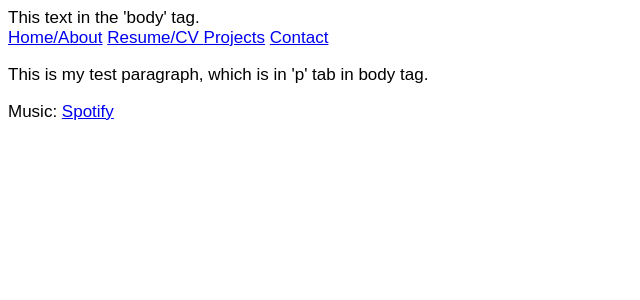
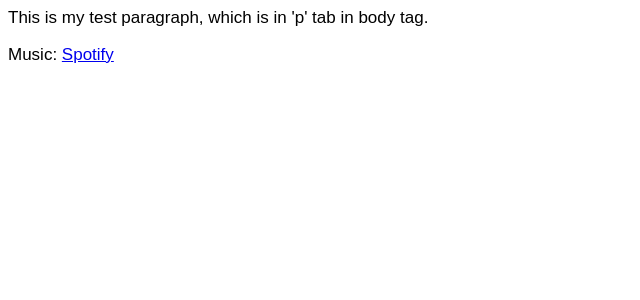
Before and after one commit to benn9833/benn9833.github.io, a Jekyll site: the page index.html, which Jekyll copies as it is, in a window 1280 px wide. Shown: the top 300 px of the page, without its empty margins (0-640 px from the left). Built offline with Jekyll 4.4.1, drawn with Linux system fonts in a browser that asks for light colours.

Commit message:
Update index.html

```diff
--- a/index.html
+++ b/index.html
@@ -1,13 +1,7 @@
 <html>
   <body>
-   This text in the 'body' tag.
+
 <link rel="stylesheet" href="style.css">
-<div class="topnav">
-  <a class="active" href="index.html">Home/About</a>
-  <a href="cv.html"> Resume/CV </a>
-  <a href="https://github.com/benn9833">Projects</a>
-  <a href="contact.html">Contact</a>
-</div>
 
  <p>This is my test paragraph, which is in 'p' tab in body tag.</p>
     <p>Music: <a href="https://open.spotify.com/playlist/6HkfFQ5T3IPZSQ9CClbK3E?si=60b842154aa7432d">Spotify </a></p>
```
